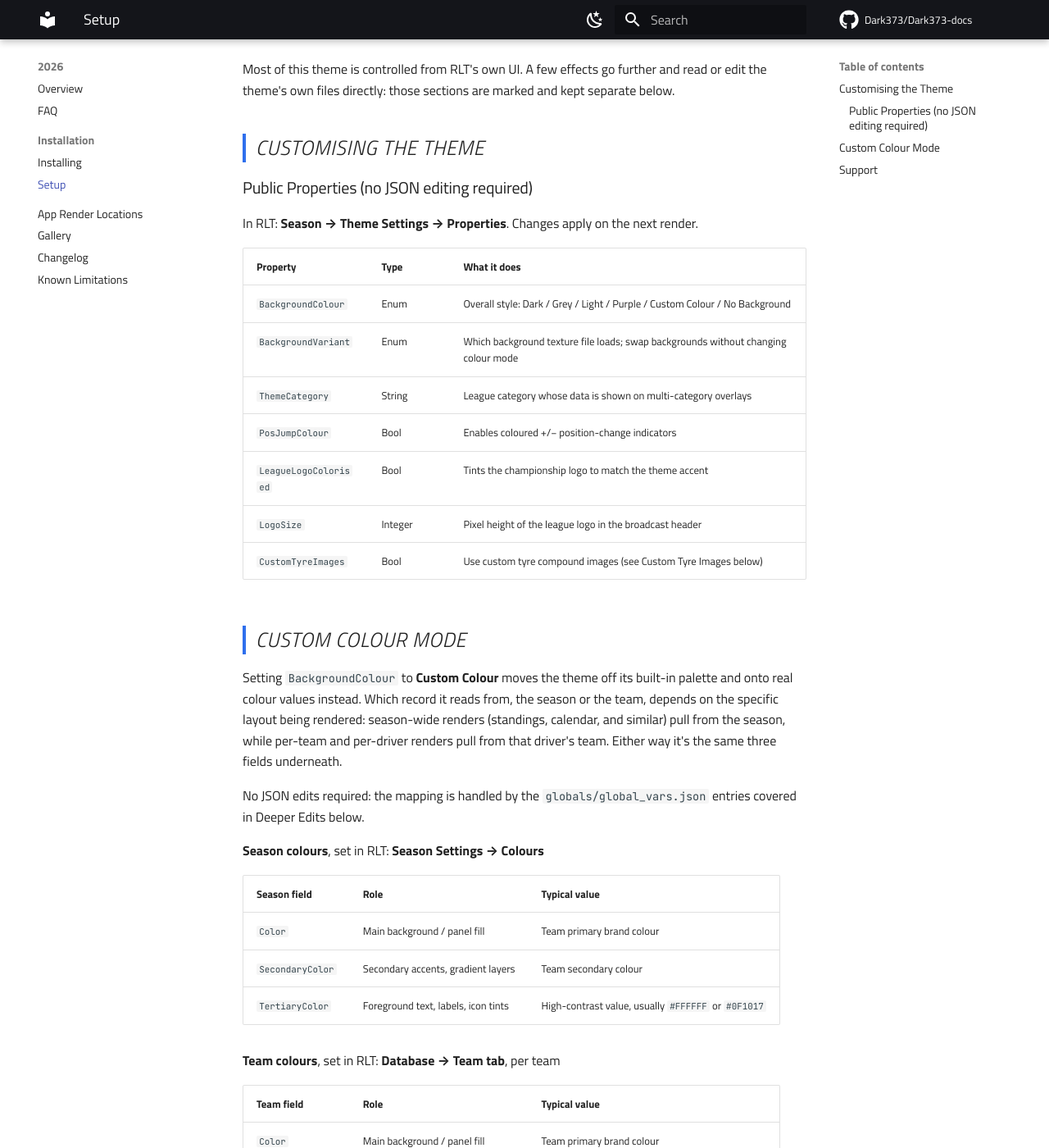
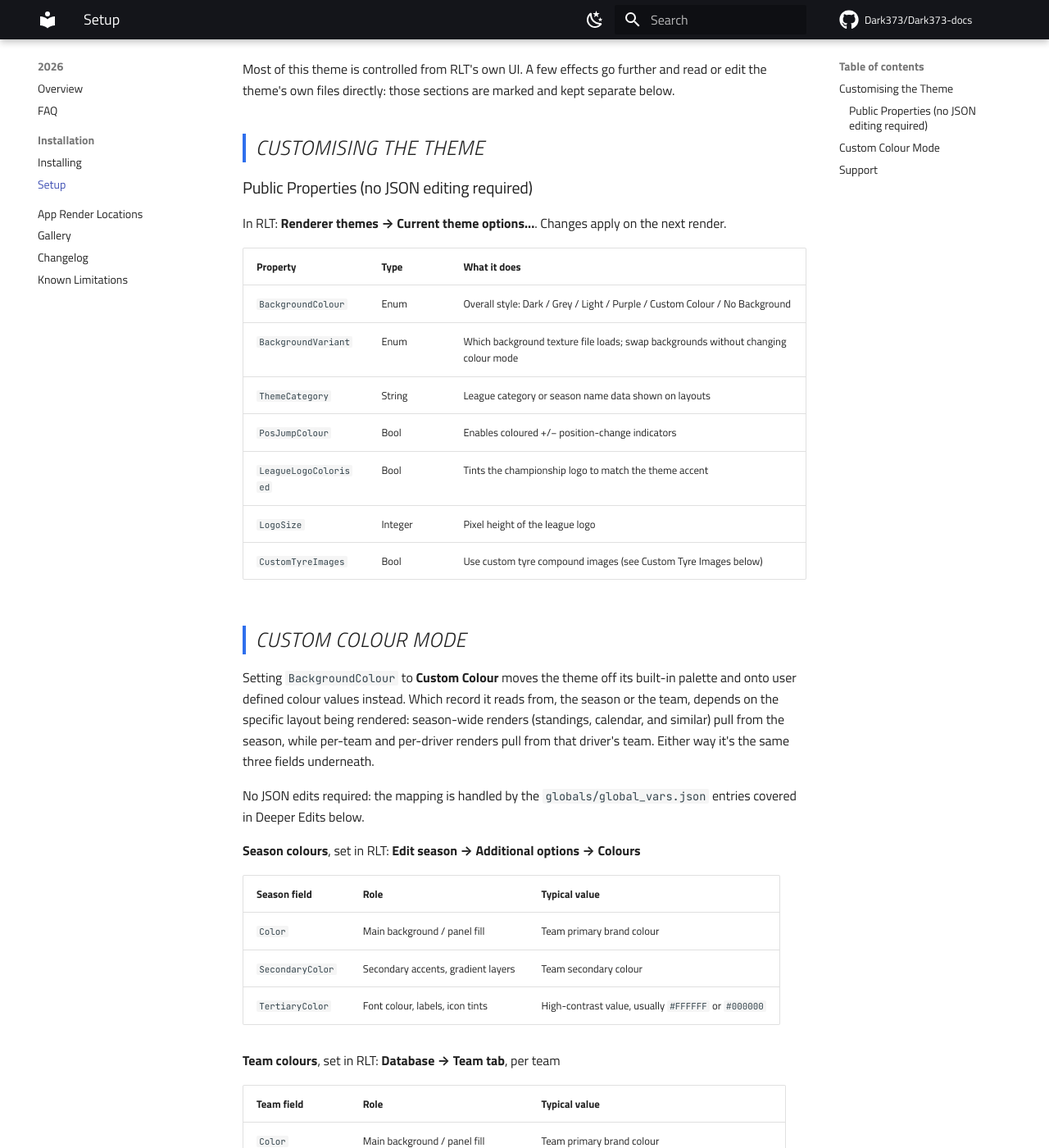
Before and after one commit to Dark373/Dark373-docs, an MkDocs documentation site: the page built from docs/project-1/theme-options.md, in a window 1280 px wide and 1400 px high, scrolled down 202 px. Shown: the whole window at 82% size. Built offline with MkDocs 1.6.1 and Material for MkDocs 9.7.7, drawn with Linux system fonts in a browser that asks for light colours; comment, search, counter and statistics services are not loaded; some of the changed text lies outside the part shown.

Commit message:
Update theme-options.md

````diff
--- a/docs/project-1/theme-options.md
+++ b/docs/project-1/theme-options.md
@@ -8,23 +8,23 @@ are marked and kept separate below.
 
 ### Public Properties (no JSON editing required)
 
-In RLT: **Season → Theme Settings → Properties**. Changes apply on the
+In RLT: **Renderer themes → Current theme options...**. Changes apply on the
 next render.
 
 | Property | Type | What it does |
 | --- | --- | --- |
 | `BackgroundColour` | Enum | Overall style: Dark / Grey / Light / Purple / Custom Colour / No Background |
 | `BackgroundVariant` | Enum | Which background texture file loads; swap backgrounds without changing colour mode |
-| `ThemeCategory` | String | League category whose data is shown on multi-category overlays |
+| `ThemeCategory` | String | League category or season name data shown on layouts |
 | `PosJumpColour` | Bool | Enables coloured +/− position-change indicators |
 | `LeagueLogoColorised` | Bool | Tints the championship logo to match the theme accent |
-| `LogoSize` | Integer | Pixel height of the league logo in the broadcast header |
+| `LogoSize` | Integer | Pixel height of the league logo |
 | `CustomTyreImages` | Bool | Use custom tyre compound images (see Custom Tyre Images below) |
 
 ## Custom Colour Mode {: .f1-heading }
 
 Setting `BackgroundColour` to **Custom Colour** moves the theme off its
-built-in palette and onto real colour values instead. Which record it
+built-in palette and onto user defined colour values instead. Which record it
 reads from, the season or the team, depends on the specific layout
 being rendered: season-wide renders (standings, calendar, and similar)
 pull from the season, while per-team and per-driver renders pull from
@@ -33,13 +33,13 @@ that driver's team. Either way it's the same three fields underneath.
 No JSON edits required: the mapping is handled by the
 `globals/global_vars.json` entries covered in Deeper Edits below.
 
-**Season colours**, set in RLT: **Season Settings → Colours**
+**Season colours**, set in RLT: **Edit season → Additional options → Colours**
 
 | Season field | Role | Typical value |
 | --- | --- | --- |
 | `Color` | Main background / panel fill | Team primary brand colour |
 | `SecondaryColor` | Secondary accents, gradient layers | Team secondary colour |
-| `TertiaryColor` | Foreground text, labels, icon tints | High-contrast value, usually `#FFFFFF` or `#0F1017` |
+| `TertiaryColor` | Font colour, labels, icon tints | High-contrast value, usually `#FFFFFF` or `#000000` |
 
 **Team colours**, set in RLT: **Database → Team tab**, per team
 
@@ -47,28 +47,27 @@ No JSON edits required: the mapping is handled by the
 | --- | --- | --- |
 | `Color` | Main background / panel fill | Team primary brand colour |
 | `SecondaryColor` | Secondary accents, gradient layers | Team secondary colour |
-| `TertiaryColor` | Foreground text, labels, icon tints | High-contrast value, usually `#FFFFFF` or `#0F1017` |
+| `TertiaryColor` | Font colour, labels, icon tints | High-contrast value, usually `#FFFFFF` or `#0000000` |
 
 `TertiaryColor` must be readable on top of `Color`, so pick white or
 near-black unless your primary is a very pale hue. This applies
 whichever source a given layout draws from.
 
 ??? note "Light & Dark Team Logo Variants"
-    The theme loads two logo variants per team and switches between them
+    The theme loads logo variants per team and switches between them
     based on the rendering surface. RLT picks variants by appending
     `__variantname` (double underscore) to the base filename.
 
     **Naming**
 
-    The base filename comes from the team's Name or UniqueId in RLT,
-    with dots and spaces replaced by underscores. Matching is
+    The base filename comes from the team's UniqueId in RLT where matching is
     case-insensitive.
 
     ```text
     images/logotypes/teams/
-      red_bull_racing.png          # default / fallback
-      red_bull_racing__light.png   # used on dark backgrounds
-      red_bull_racing__dark.png    # used on light backgrounds
+      red.bull.2026.png          # default / fallback
+      red.bull.2026__light.png   # used on dark backgrounds
+      red.bull.2026__dark.png    # used on light backgrounds
     ```
 
     **Where to place files**
@@ -107,17 +106,16 @@ whichever source a given layout draws from.
 
     !!! tip
         The `LeagueLogoColorised` property (above) controls whether the
-        championship logo is tinted to match the theme accent. Disable
-        it if using a full-colour logo.
+        championship logo is tinted to match the theme accent which requires
+        a black logo for true colour. Disable it if using a full-colour logo.
 
 ??? note "Custom Tyre Images"
     **Step 1: Enable.** In RLT Theme Settings, set `CustomTyreImages`
     to true.
 
-    **Step 2: Add files.** Place PNG images in `user/images/tyres/`
-    (or `images/tyres/` inside the theme folder). Filenames must
-    exactly match the `TyresType` compound names; capitalisation
-    matters:
+    **Step 2: Add files.** Place PNG images in `theme/images/logotypes/tyres/`
+    inside the theme folder. Filenames must exactly match the `TyresType`
+    compound names; capitalisation matters:
 
     ```text
     user/images/tyres/
@@ -151,10 +149,6 @@ whichever source a given layout draws from.
     "PoleColouredFG": "E046E0",  // pole positions: magenta
     "DOTDColouredFG": "FF7F27"   // DOTD count: orange
     ```
-
-    In the layout these are referenced as `"fg": "{P1ColouredFG}"` next
-    to the wins data column: change the hex value here and every
-    standings table updates.
 
     **Tyre compound colours**
 
@@ -223,9 +217,6 @@ whichever source a given layout draws from.
     "80DeepRatingDriverCards":  "B450B4",  // 80-89: purple
     "100DeepRatingDriverCards": "FA50FA"   // 100: bright pink
     ```
-
-    The theme picks the right entry by taking the rating's level value,
-    dividing by 10, and using that as a lookup prefix.
 
     **Date format**
 
@@ -300,7 +291,7 @@ whichever source a given layout draws from.
        formats:
        ```json
        "Vars": {
-         "PenaltyDateFormat": "dd. MMMM yyyy"
+         "PenaltyDateFormat": "dd MMMM yyyy"
        }
        ```
     5. In RLT: **Season → Theme Settings → Localisation** → select your
````
